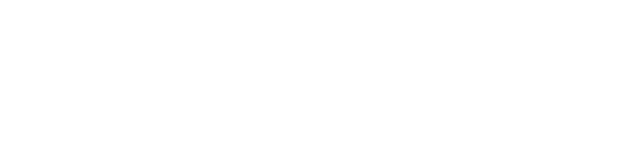
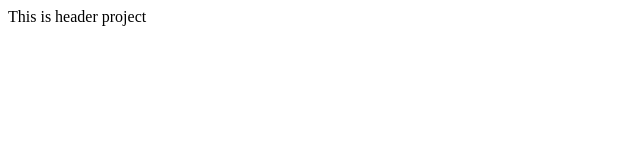
Before and after one commit to umidjon20/homework-one, a plain HTML site: page index.html in a window 1280 px wide. Shown: the whole page, without its empty margins (0-640 px from the left). Drawn offline with Linux system fonts and the light colour scheme.

Commit message:
add header tag

```diff
--- a/index.html
+++ b/index.html
@@ -7,6 +7,6 @@
     <title>Document</title>
 </head>
 <body>
-
+    <header>This is header project</header>
 </body>
 </html>
```
